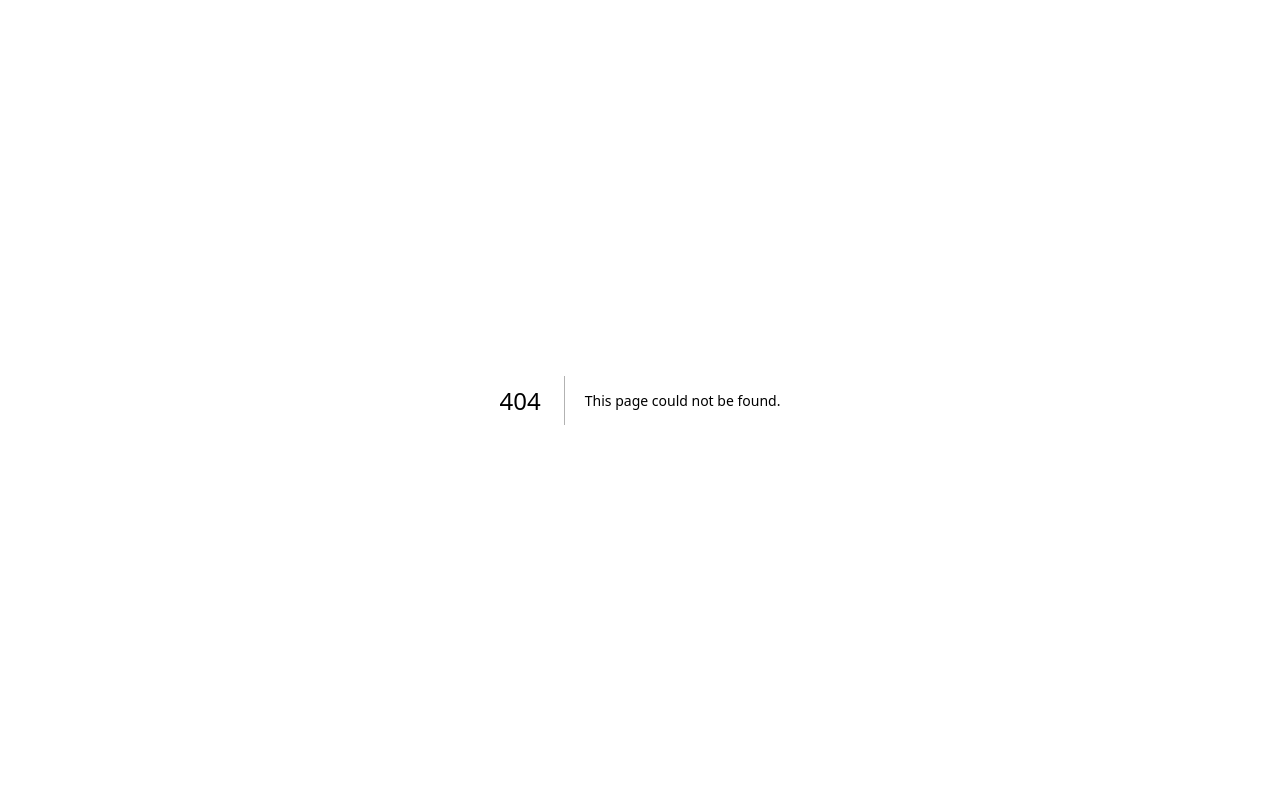
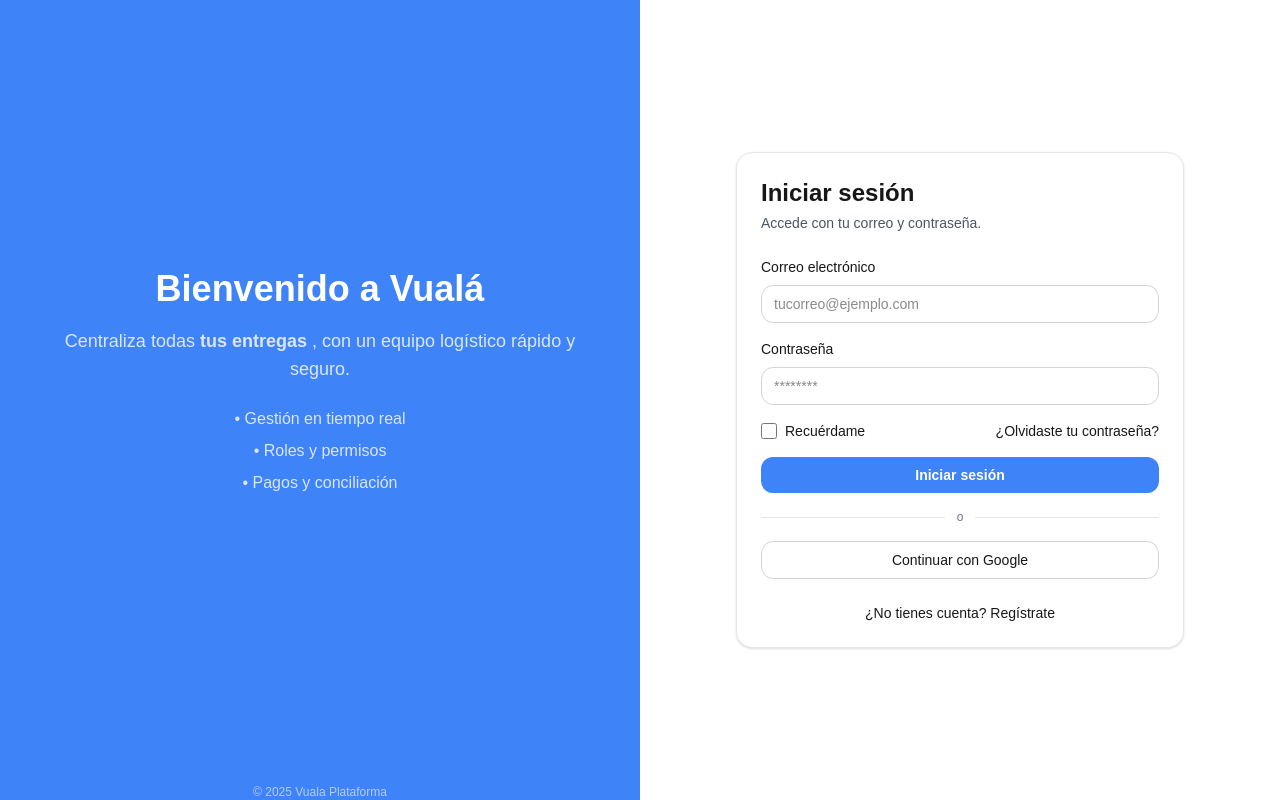
Before and after one commit to jbarretodev/vuala-ondemand, a Next.js app: page /login in a window 1280 px wide. Before the commit this address had no page. Built offline with nearby package versions, Linux system fonts and the light colour scheme.

Commit message:
feat: crear vista de login para iniciar sesion

```diff
--- /dev/null
+++ b/src/app/(auth)/layout.tsx
@@ -0,0 +1,41 @@
+import  { MetaData } from "next";
+
+export const metadata: MetaData = {
+  title : "Ingresar | Vualá",
+};
+
+export default function AuthLayout({ children }: { children: React.ReactNode }) {
+  return (
+    <div className="min-h-screen grid grid-cols-1 md:grid-cols-2">
+      {/* Columna izquierda: texto */}
+
+      <section className="hidden md:flex flex-col items-center justify-center bg-blue-500 px-12 text-center text-white">
+      {/* Contenido central */}
+      <div className="flex flex-1 flex-col items-center justify-center">
+        <div className="max-w-lg">
+          <h1 className="text-4xl font-bold leading-tight">
+            Bienvenido a <span className="text-white">Vualá</span>
+          </h1>
+          <p className="mt-4 text-lg text-white/80">
+            Centraliza todas <strong>tus entregas </strong>, con un equipo logístico  rápido y seguro.
+          </p>
+          <ul className="mt-6 space-y-2 text-white/80">
+            <li>• Gestión en tiempo real</li>
+            <li>• Roles y permisos</li>
+            <li>• Pagos y conciliación</li>
+          </ul>
+        </div>
+      </div>
+
+      {/* Footer */}
+      <footer className="mt-6 text-xs text-white/60">
+        © {new Date().getFullYear()} Vuala Plataforma
+      </footer>
+    </section>
+      {/* Columna derecha: contenido (form) */}
+      <main className="flex items-center justify-center p-6 md:p-10">
+        <div className="w-full max-w-md">{children}</div>
+      </main>
+    </div>
+  );
+}
--- /dev/null
+++ b/src/app/(auth)/login/page.tsx
@@ -0,0 +1,29 @@
+//importar component
+
+import LoginForm from "@/components/LoginForm";
+
+
+export default function LoginPage() {
+  return (
+    <div className="rounded-2xl border border-gray-200 bg-white p-6 shadow-sm dark:border-gray-800 dark:bg-gray-950">
+      <div className="mb-6">
+        <h2 className="text-2xl font-semibold">Iniciar sesión</h2>
+        <p className="mt-1 text-sm text-gray-600 dark:text-gray-400">
+          Accede con tu correo y contraseña.
+        </p>
+      </div>
+
+      <LoginForm />
+
+      <div className="mt-6 text-center text-sm">
+        ¿No tienes cuenta?{" "}
+        <a
+          href="/register"
+          className="font-medium text-[var(--primary)] hover:underline"
+        >
+          Regístrate
+        </a>
+      </div>
+    </div>
+  );
+}
--- /dev/null
+++ b/src/components/LoginForm.tsx
@@ -0,0 +1,78 @@
+"use client";
+
+import { useState } from "react";
+
+export default function LoginForm() {
+  const [loading, setLoading] = useState(false);
+
+  async function onSubmit(e: React.FormEvent<HTMLFormElement>) {
+    e.preventDefault();
+    setLoading(true);
+    // Aquí conectas tu lógica real (NextAuth, API, etc.)
+    // await signIn("credentials", { redirect: true, callbackUrl: "/" });
+    setTimeout(() => setLoading(false), 800);
+  }
+
+  return (
+    <form onSubmit={onSubmit} className="space-y-4">
+      <div className="space-y-2">
+        <label htmlFor="email" className="block text-sm font-medium">
+          Correo electrónico
+        </label>
+        <input
+          id="email"
+          type="email"
+          required
+          autoComplete="email"
+          className="w-full rounded-xl border border-gray-300 bg-white px-3 py-2 text-sm outline-none ring-[var(--primary)]/20 focus:ring-4 dark:border-gray-700 dark:bg-gray-900"
+          placeholder="tucorreo@ejemplo.com"
+        />
+      </div>
+
+      <div className="space-y-2">
+        <label htmlFor="password" className="block text-sm font-medium">
+          Contraseña
+        </label>
+        <input
+          id="password"
+          type="password"
+          required
+          autoComplete="current-password"
+          className="w-full rounded-xl border border-gray-300 bg-white px-3 py-2 text-sm outline-none ring-[var(--primary)]/20 focus:ring-4 dark:border-gray-700 dark:bg-gray-900"
+          placeholder="********"
+        />
+      </div>
+
+      <div className="flex items-center justify-between">
+        <label className="inline-flex items-center gap-2 text-sm">
+          <input type="checkbox" className="h-4 w-4 rounded border-gray-300 dark:border-gray-700" />
+          Recuérdame
+        </label>
+        <a
+          href="/forgot-password"
+          className="text-sm text-[var(--primary)] hover:underline"
+        >
+          ¿Olvidaste tu contraseña?
+        </a>
+      </div>
+
+      <button
+        type="submit"
+        disabled={loading}
+        className="w-full rounded-xl  bg-blue-500 px-4 py-2 text-sm font-semibold text-white transition hover:opacity-90 disabled:opacity-60"
+      >
+        {loading ? "Ingresando..." : "Iniciar sesión"}
+      </button>
+
+      {/* Opcional: separador social */}
+       <div className="flex items-center gap-3">
+        <div className="h-px flex-1 bg-gray-200 dark:bg-gray-800" />
+        <span className="text-xs text-gray-500">o</span>
+        <div className="h-px flex-1 bg-gray-200 dark:bg-gray-800" />
+      </div>
+      <button className="w-full rounded-xl border border-gray-300 px-4 py-2 text-sm dark:border-gray-700">
+        Continuar con Google
+      </button>
+    </form>
+  );
+}
```
